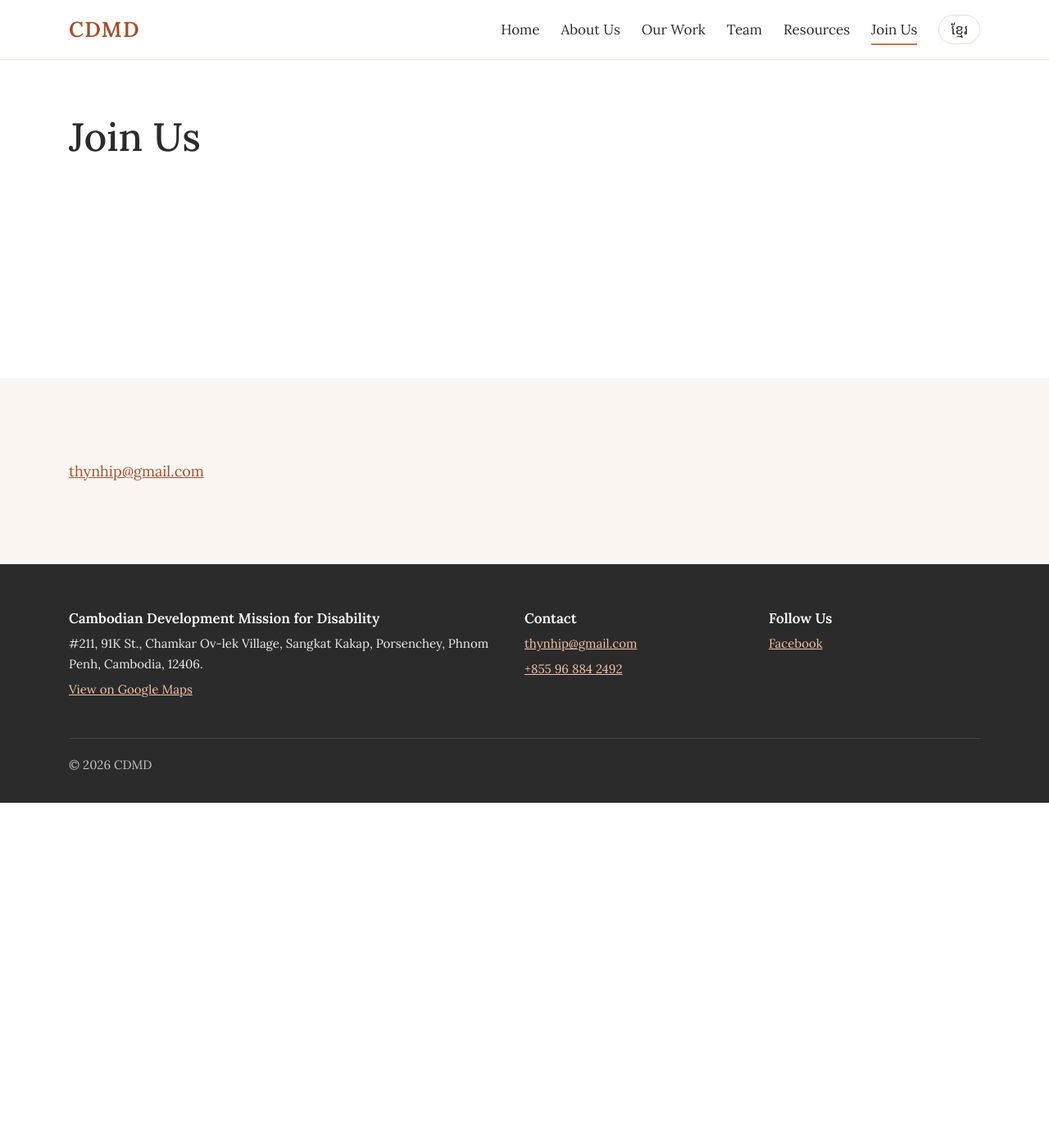
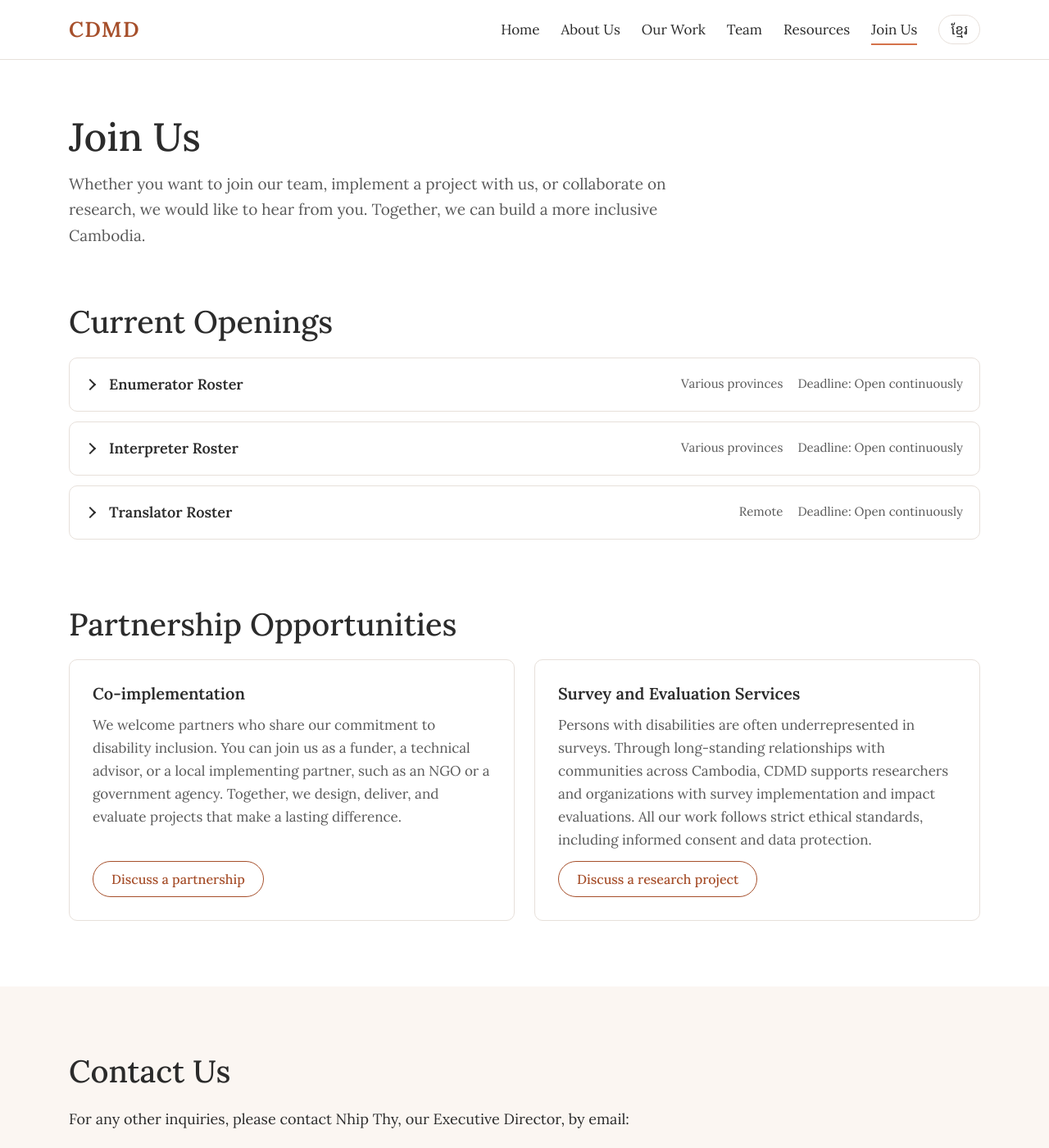
Before and after one commit to cdmd-cambodia/cdmd-cambodia.github.io, a Jekyll site: the page built from en/join.html, in a window 1280 px wide and 1400 px high. Shown: the whole window at 82% size. Built offline with Jekyll 4.4.1, drawn with Linux system fonts in a browser that asks for light colours.

Commit message:
Add join section with job openings information
Added join section with introductory text and job openings details.

```diff
--- a/_data/en.yml
+++ b/_data/en.yml
@@ -249,6 +249,9 @@ resources:
 
 # ---------------- JOIN US ----------------
 # Paste the KoboToolbox or Google Form link in "apply_url".
+join:
+  intro: "Whether you want to join our team, implement a project with us, or collaborate on research, we would like to hear from you. Together, we can build a more inclusive Cambodia."
+  openings_title: "Current Openings"
   jobs:
     - title: "Enumerator Roster"
       location: "Various provinces"
@@ -259,13 +262,13 @@ resources:
 
         #### Main tasks
         - Conduct face-to-face interviews with households and individuals
-        - Record data accurately on tablets or smartphones
+        - Record data accurately using a survey app on your smartphone
         - Obtain informed consent and keep respondents' data secure
 
         #### Requirements
         - Fluency in Khmer and basic English
         - Completed secondary or university education
-        - Comfortable using tablets or smartphones
+        - Own a smartphone and be willing to use it for data collection (an Android phone is preferred; CDMD covers mobile data costs)
         - Willing to travel to different provinces
         - Commitment to confidentiality and professional ethics
         - Experience working with persons with disabilities is an advantage
```
